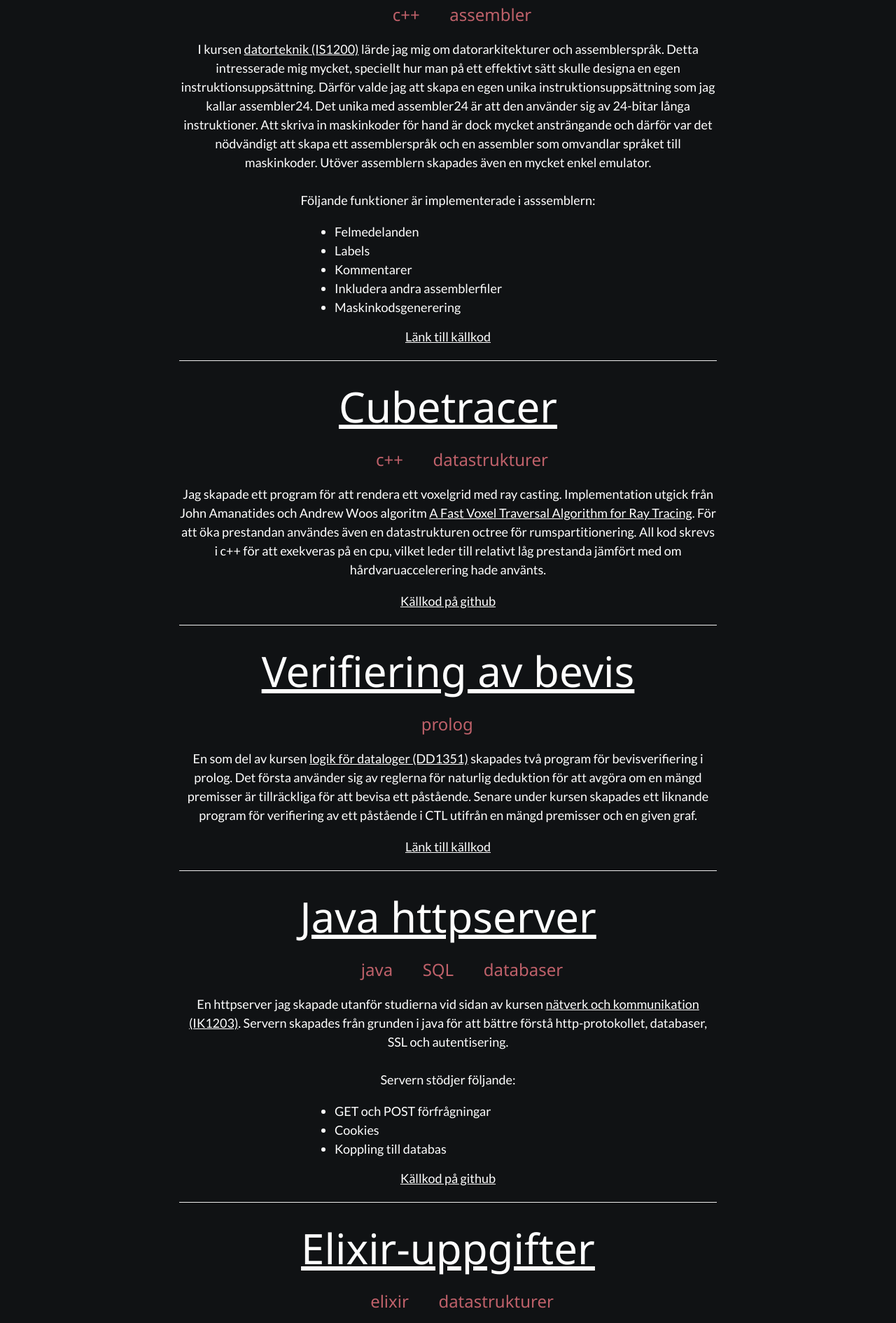
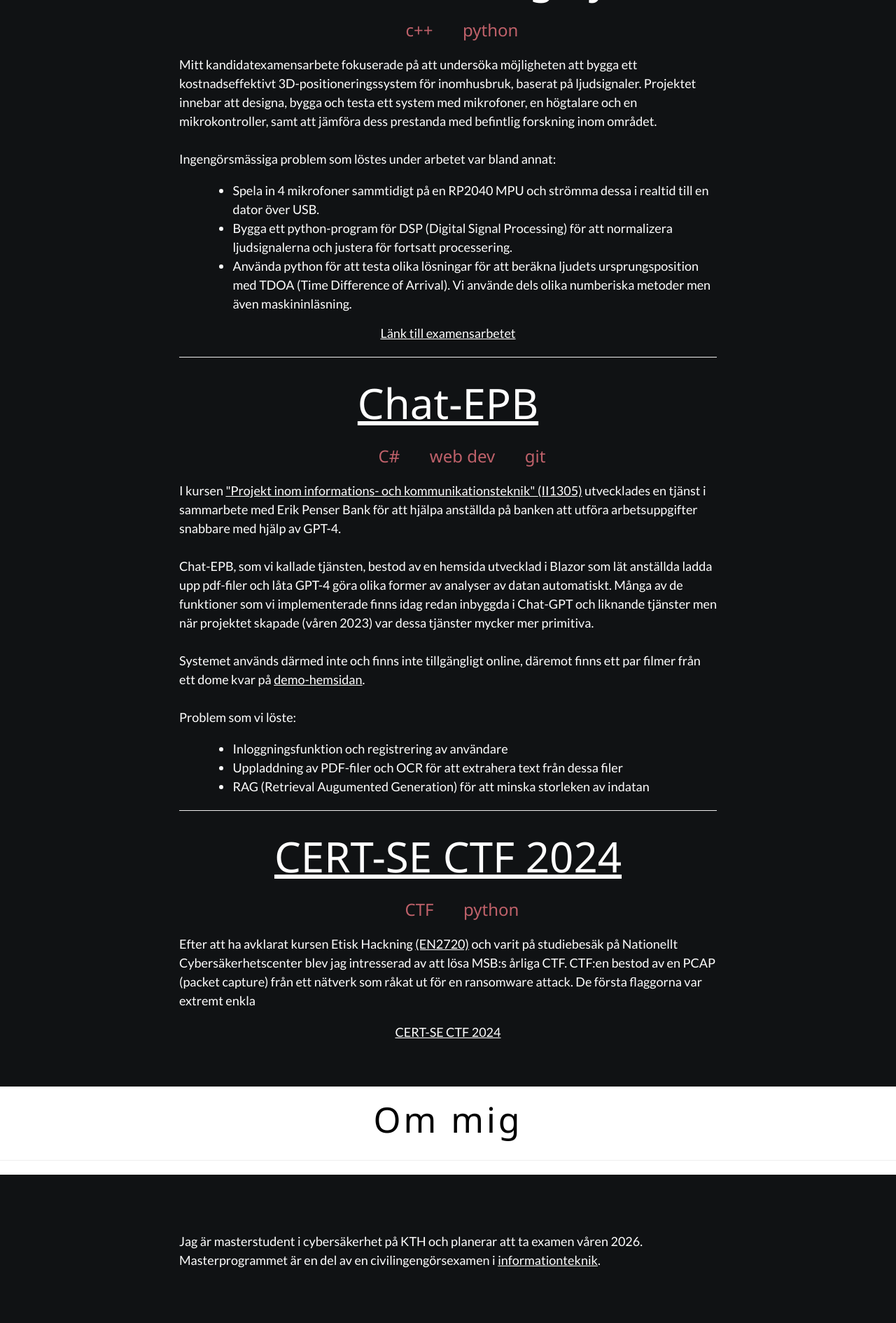
Before and after one commit to pad918/pad918.github.io, a plain HTML site: page index.html in a window 1280 px wide. Shown: the part 909-2800 px from the top of the page at 70% size. Drawn offline with nearby package versions, Linux system fonts and the light colour scheme.

Commit message:
2025 Uppdatering av information

````diff
--- a/index.html
+++ b/index.html
@@ -1,3 +1,4 @@
+```html
 <!DOCTYPE html>
 <html lang="en">
 <head>
@@ -34,7 +35,7 @@ body {font-family: "Lato", sans-serif}
       <h1 class="relative_centered" style="font-size: min(10vw, 80px); margin-bottom: 0px; padding-bottom: 0px; padding-top: 120px; text-align: center;">
         Måns Abrahamsson
       </h1>
-      <h2 class="relative_centered" style="font-size: min(5vw, 40px); margin: 0; padding-bottom: 50px; padding-top: 0px; text-align: center;">E-portfölj 2023</h2>
+      <h2 class="relative_centered" style="font-size: min(5vw, 40px); margin: 0; padding-bottom: 50px; padding-top: 0px; text-align: center;">E-portfölj 2025</h2>
       <div align="center" class="socialbtns" style="margin: 0; padding: 0;">
         <ul style="list-style-type: none;">
         <li><a href="https://github.com/pad918" class="fa fa-lg fa-github"></a></li>
@@ -59,15 +60,10 @@ body {font-family: "Lato", sans-serif}
 
     <div class="lang_props">
       <ul class="prog_språk">
-        <li><h1>c++</h1> </li>
-        <li><h1>java</h1> </li>
+        <li><h1>python</h1> </li>
+        <li><h1>C#</h1> </li>
         <li><h1>SQL</h1> </li>
-        <li><h1>prolog</h1> </li>
-        <li><h1>elixir</h1> </li>
         <li><h1>linux</h1> </li>
-        <li><h1>C#</h1> </li>
-        <li><h1>python</h1> </li>
-        <li><h1>git</h1> </li>
       </ul>
     </div>
   </div>
@@ -81,13 +77,13 @@ body {font-family: "Lato", sans-serif}
   <!-- Projekt -->
   <div class="w3-container w3-content w3-center w3-padding-64" style="max-width:800px" id="band">
 
-    <!-- Assembler -->
+    <!-- Indoor Positioning System -->
 
     <div class="container" style="max-width: 1000px">
 
       <!-- rubriken -->
       <div class="projHeader">
-          <h1>Assembler</h1>
+          <h1>Indoor Positioning System</h1>
       </div>
 
       <!-- Vad projektet innehåller () -->
@@ -95,7 +91,7 @@ body {font-family: "Lato", sans-serif}
       <div class="lang_props">
         <ul class="prog_språk">
           <li><h3>c++</h3> </li>
-          <li><h3>assembler</h3> </li>
+          <li><h3>python</h3> </li>
         </ul>
       </div>
 
@@ -103,23 +99,84 @@ body {font-family: "Lato", sans-serif}
       <!-- Faktisk text -->
       <div>
         <p class="bröd">
-          I kursen <a href="https://www.kth.se/student/kurser/kurs/IS1200">datorteknik (IS1200)</a> lärde jag mig om datorarkitekturer och assemblerspråk. Detta intresserade mig mycket, speciellt
-          hur man på ett effektivt sätt skulle designa en egen instruktionsuppsättning. Därför valde jag att skapa en egen unika instruktionsuppsättning
-          som jag kallar assembler24. Det unika med assembler24 är att den använder sig av 24-bitar långa instruktioner. Att skriva in maskinkoder för
-          hand är dock mycket ansträngande och därför var det nödvändigt att skapa ett assemblerspråk och en assembler som omvandlar språket till maskinkoder. Utöver
-          assemblern skapades även en mycket enkel emulator.
+          Mitt kandidatexamensarbete fokuserade på att undersöka möjligheten att bygga ett
+          kostnadseffektivt 3D-positioneringssystem för inomhusbruk, baserat på ljudsignaler.
+          Projektet innebar att designa, bygga och testa ett system med mikrofoner, en högtalare
+          och en mikrokontroller, samt att jämföra dess prestanda med befintlig forskning inom
+          området.
           <br><br>
-          Följande funktioner är implementerade i asssemblern:
-          <br>
-          <ul>
-            <li class="bröd_li">Felmedelanden</li>
-            <li class="bröd_li">Labels</li>
-            <li class="bröd_li">Kommentarer</li>
-            <li class="bröd_li">Inkludera andra assemblerfiler</li>
-            <li class="bröd_li">Maskinkodsgenerering</li>
+          Ingengörsmässiga problem som löstes under arbetet var bland annat:
+          <ul class="text_list">
+            <li class="bröd_li">
+              Spela in 4 mikrofoner sammtidigt på en RP2040 MPU och strömma dessa i realtid till en
+              dator över USB.
+            </li>
+            <li class="bröd_li">
+              Bygga ett python-program för DSP (Digital Signal Processing) för att normalizera ljudsignalerna
+              och justera för fortsatt processering.
+            </li>
+            <li class="bröd_li">
+              Använda python för att testa olika lösningar för att beräkna ljudets ursprungsposition med
+              TDOA (Time Difference of Arrival). Vi använde dels olika numberiska metoder men även maskininläsning.
+            </li>
           </ul>
         </p>
-        <a href="https://github.com/pad918/Assembler24" class="bröd">Länk till källkod</a>
+        <a href="https://www.diva-portal.org/smash/record.jsf?pid=diva2%3A1894320&dswid=-4803" class="bröd">Länk till examensarbetet</a>
+      </div>
+    </div>
+
+    <!-- Chat-EPB -->
+    <hr class="solid">
+    <div class="container" style="max-width: 1000px">
+
+      <!-- rubriken -->
+      <div class="projHeader">
+          <h1>Chat-EPB</h1>
+      </div>
+
+      <!-- Vad projektet innehåller () -->
+
+      <div class="lang_props">
+        <ul class="prog_språk">
+          <li><h3>C#</h3> </li>
+          <li><h3>web dev</h3></li>
+          <li><h3>git</h3></li>
+        </ul>
+      </div>
+
+
+      <!-- Faktisk text -->
+      <div>
+        <p class="bröd">
+          I kursen <a href="https://www.kth.se/social/course/II1305/">"Projekt inom informations- och kommunikationsteknik" (II1305)</a>
+          utvecklades en tjänst i sammarbete med Erik Penser Bank för att hjälpa anställda på
+          banken att utföra arbetsuppgifter snabbare med hjälp av GPT-4.
+          <br><br>
+          Chat-EPB, som vi kallade tjänsten,
+          bestod av en hemsida utvecklad i Blazor som lät anställda ladda upp pdf-filer och låta
+          GPT-4 göra olika former av analyser av datan automatiskt. Många av de funktioner som vi
+          implementerade finns idag redan inbyggda i Chat-GPT och liknande tjänster men när projektet
+          skapade (våren 2023) var dessa tjänster mycker mer primitiva.
+
+          <br><br>
+          Systemet används därmed inte och finns inte tillgängligt online, däremot finns ett par filmer
+          från ett dome kvar på <a href="https://bravogroup2023.github.io/ChatEPB/">demo-hemsidan</a>.
+
+          <br><br>
+          Problem som vi löste:
+          <ul class="text_list">
+            <li class="bröd_li">
+              Inloggningsfunktion och registrering av användare
+            </li>
+            <li class="bröd_li">
+              Uppladdning av PDF-filer och OCR för att extrahera text från dessa filer
+            </li>
+            <li class="bröd_li">
+              RAG (Retrieval Augumented Generation) för att minska storleken av indatan
+            </li>
+          </ul>
+
+        </p>
       </div>
     </div>
 
@@ -133,15 +190,15 @@ body {font-family: "Lato", sans-serif}
 
       <!-- rubriken -->
       <div class="projHeader">
-          <h1>Cubetracer</h1>
+          <h1>CERT-SE CTF 2024</h1>
       </div>
 
       <!-- Vad projektet innehåller () -->
 
       <div class="lang_props">
         <ul class="prog_språk">
-          <li><h3>c++</h3> </li>
-          <li><h3>datastrukturer</h3> </li>
+          <li><h3>CTF</h3></li>
+          <li><h3>python</h3></li>
         </ul>
       </div>
 
@@ -149,133 +206,19 @@ body {font-family: "Lato", sans-serif}
       <!-- Faktisk text -->
       <div>
         <p class="bröd">
-          Jag skapade ett program för att rendera ett voxelgrid med
-          ray casting. Implementation utgick från John Amanatides och Andrew Woos algoritm <a href="https://citeseerx.ist.psu.edu/viewdoc/download?doi=10.1.1.42.3443&rep=rep1&type=pdf">A Fast Voxel Traversal Algorithm for Ray Tracing</a>.
-          För att öka prestandan användes även en datastrukturen octree för rumspartitionering.
-          All kod skrevs i c++ för att exekveras på en cpu, vilket leder till relativt låg prestanda
-          jämfört med om hårdvaruaccelerering hade använts.
+          Efter att ha avklarat kursen Etisk Hackning <a href="https://www.kth.se/student/kurser/kurs/EN2720">(EN2720)</a>
+          och varit på studiebesäk på Nationellt Cybersäkerhetscenter blev jag intresserad av
+          att lösa MSB:s årliga CTF. CTF:en bestod av en PCAP (packet capture) från ett nätverk
+          som råkat ut för en ransomware attack. De första flaggorna var extremt enkla
         </p>
       </div>
 
-      <a href="https://github.com/pad918/CubeTracer" class="bröd">Källkod på github</a>
+      <a href="https://www.cert.se/2024/09/cert-se-ctf2024.html" class="bröd">CERT-SE CTF 2024</a>
 
     </div>
 
 
-    <!-- Bevisverifierare -->
-    <hr class="solid">
-    <div class="container" style="max-width: 1000px">
 
-      <!-- rubriken -->
-      <div class="projHeader">
-          <h1>Verifiering av bevis</h1>
-      </div>
-
-      <!-- Vad projektet innehåller () -->
-
-      <div class="lang_props">
-        <ul class="prog_språk">
-          <li><h3>prolog</h3> </li>
-          <li><h3></h3> </li>
-        </ul>
-      </div>
-
-
-      <!-- Faktisk text -->
-      <div>
-        <p class="bröd">
-          En som del av kursen <a href="https://www.kth.se/student/kurser/kurs/DD1351">logik för dataloger (DD1351)</a>
-          skapades två program för bevisverifiering i prolog. Det första använder
-          sig av reglerna för naturlig deduktion för att avgöra om en mängd premisser är tillräckliga
-          för att bevisa ett påstående. Senare under kursen skapades ett liknande program för verifiering av ett påstående
-          i CTL utifrån en mängd premisser och en given graf.
-        </p>
-        <a href="https://github.com/pad918/prolog_bevisverifiering" class="bröd">Länk till källkod</a>
-      </div>
-    </div>
-
-
-
-    <!-- Java httpserver -->
-    <hr class="solid">
-    <div class="container" style="max-width: 1000px">
-
-      <!-- rubriken -->
-      <div class="projHeader">
-          <h1>Java httpserver</h1>
-      </div>
-
-      <!-- Vad projektet innehåller () -->
-
-      <div class="lang_props">
-        <ul class="prog_språk">
-          <li><h3>java</h3> </li>
-          <li><h3>SQL</h3> </li>
-          <li><h3>databaser</h3> </li>
-        </ul>
-      </div>
-
-
-      <!-- Faktisk text -->
-      <div>
-        <p class="bröd">
-          En httpserver jag skapade utanför studierna vid sidan av kursen <a href="https://www.kth.se/student/kurser/kurs/IK1203">nätverk och kommunikation (IK1203)</a>. Servern skapades
-          från grunden i java för att bättre förstå http-protokollet, databaser, SSL och autentisering.
-
-          <br><br>
-          Servern stödjer följande:
-          <br>
-          <ul>
-            <li class="bröd_li">GET och POST förfrågningar</li>
-            <li class="bröd_li">Cookies</li>
-            <li class="bröd_li">Koppling till databas</li>
-          </ul>
-
-        </p>
-      </div>
-
-      <a href="https://github.com/pad918/Java-webserver-from-scratch" class="bröd">Källkod på github</a>
-    </div>
-
-    <!-- Elixir projekt -->
-    <hr class="solid">
-    <div class="container" style="max-width: 1000px">
-
-      <!-- rubriken -->
-      <div class="projHeader">
-          <h1>Elixir-uppgifter</h1>
-      </div>
-
-      <!-- Vad projektet innehåller () -->
-
-      <div class="lang_props">
-        <ul class="prog_språk">
-          <li><h3>elixir</h3> </li>
-          <li><h3>datastrukturer</h3> </li>
-        </ul>
-      </div>
-
-
-      <!-- Faktisk text -->
-      <div>
-        <p class="bröd">
-          I kursen <a href="https://www.kth.se/social/course/ID1019/">programmering 2 (ID1019)</a> löstes ett antal problem i det funktionella programmeringsspråket elixir.
-          <br><br>
-          Några exempel på lösta uppgifter är:
-          <br>
-          <ul>
-            <li class="bröd_li">Metainterpretator</li>
-            <li class="bröd_li">Raytracer</li>
-            <li class="bröd_li">Beräkna derivatan av en funktion</li>
-            <li class="bröd_li"><a href="https://adventofcode.com/2022/day/16">Advents of code day 16 2022</a></li>
-          </ul>
-
-
-        </p>
-      </div>
-
-      <a href="https://github.com/pad918/programmering2" class="bröd">Källkod på github</a>
-    </div>
 
   </div>
 
@@ -291,8 +234,8 @@ body {font-family: "Lato", sans-serif}
     <div class="container" style="max-width: 1000px">
       <div>
         <p class="bröd">
-          Jag har studerat <a href="https://www.kth.se/student/kurser/program/CINTE-20212.pdf">informationsteknik</a> på Kungliga tekniska högskolan i Stockholm sedan 2021 och har som mål att bli
-          civilingenjör i inbyggd elektronik.
+          Jag är masterstudent i cybersäkerhet på KTH och planerar att ta examen våren 2026.
+          Masterprogrammet är en del av en civilingengörsexamen i <a href="https://www.kth.se/student/kurser/program/CINTE-20212.pdf">informationteknik</a>.
         </p>
       </div>
     </div>
@@ -352,22 +295,5 @@ function carousel() {
 
 // Used to toggle the menu on small screens when clicking on the menu button
 function myFunction() {
-  var x = document.getElementById("navDemo");
-  if (x.className.indexOf("w3-show") == -1) {
-    x.className += " w3-show";
-  } else {
-    x.className = x.className.replace(" w3-show", "");
-  }
+  var x = document
 }
-
-// When the user clicks anywhere outside of the modal, close it
-var modal = document.getElementById('ticketModal');
-window.onclick = function(event) {
-  if (event.target == modal) {
-    modal.style.display = "none";
-  }
-}
-</script>
-
-</body>
-</html>
--- a/main.css
+++ b/main.css
@@ -2,6 +2,10 @@
     position: relative;
     text-align: center;
   }
+
+.text_list ul{
+  text-align: left;
+}
 
 .top_center{
     text-align: center;
@@ -12,13 +16,13 @@
 }
 
 .bröd{
-    text-align: center;
+    text-align: left;
     color: white;
     font-size: larger;
 }
 
 .bröd_li{
-    margin-left: 25%;
+    margin-left: 5%;
     text-align: left;
     color: white;
     font-size: larger;
````
